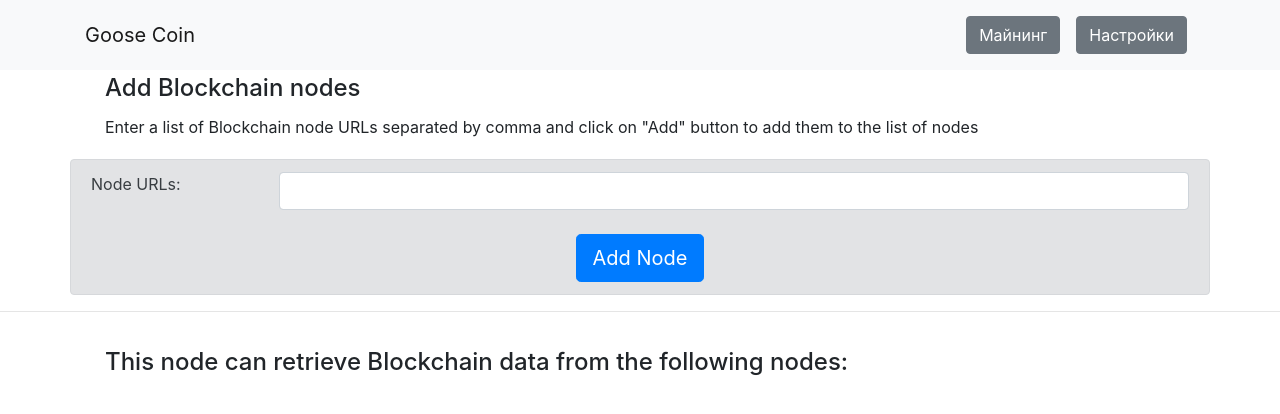
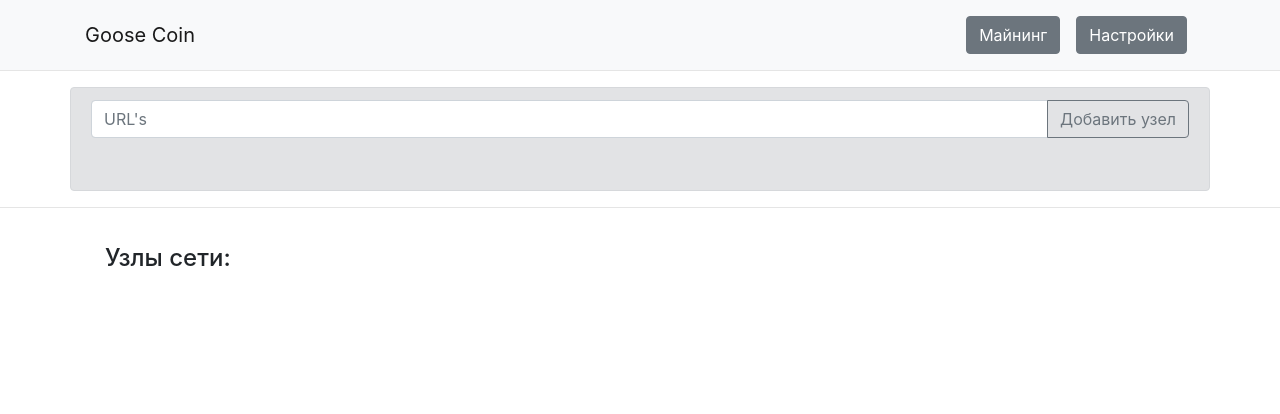
Before and after one commit to ruslaan7/GooseCoin, a Flask app: page /configure in a window 1280 px wide. Shown: the top 414 px of the page. Run offline with Flask 2, Linux system fonts and the light colour scheme; data that the repository does not hold is empty; some libraries are stand-ins or nearby versions.

Commit message:
Changed pages

```diff
--- a/blockchain/templates/configure.html
+++ b/blockchain/templates/configure.html
@@ -36,124 +36,80 @@
       </div>
     </nav>
 
+    <div class="container">
+    </div>
+    <hr>
+    <div class="container alert alert-secondary">
+      <form id="node_form">
+        <div class="row">
 
-    <!-- Add nodes -->
+        </div>
+        <div class="input-group mb-3">
+          <input type="text" name="nodes" id="nodes" rows="2" class="form-control" placeholder="URL's" aria-label="Recipient's username" aria-describedby="button-addon2">
+          <div class="input-group-append">
+            <input class="btn btn-outline-secondary" type="button" id="add_node_button" value="Добавить узел" id="button-addon2">
+          </div>
+        </div>
+        <br>
+      </form>
+    </div>
+    <hr>
+
     <div class="container">
       <div class="row">
         <div class="col-lg-12">
-
           <div class="card-body">
-            <h4 class="card-title">Add Blockchain nodes</h4>
-            <p class="card-text">Enter a list of Blockchain node URLs separated by comma and click on "Add" button to add them to the list of nodes</p>
+            <h4 class="card-title">Узлы сети:</h4>
           </div>
-
+        </div>
+        <div class="col-lg-12" id="list_nodes">
         </div>
       </div>
     </div>
 
-    <div class="container alert alert-secondary">
-      <form id="node_form">
-        <div class="row">
-          <label class="col-sm-2">Node URLs:</label>
-          <div class="col-sm-10">
-            <input type="text" name="nodes" id="nodes" rows="2" class="form-control">
-          </div>
-        </div>
 
-        <br>
-
-        <div class="row">
-          <div class="col-lg-12 text-center">
-            <input type="button" id="add_node_button" class="btn btn-primary btn-lg" value="Add Node">
-          </div>
-        </div>
-      </form>
-    </div>
-
-    <hr>
-
-    <!-- List of nodes -->
-    <div class="container">
-      <div class="row">
-
-        <div class="col-lg-12">
-          <div class="card-body">
-            <h4 class="card-title">This node can retrieve Blockchain data from the following nodes:</h4>
-          </div>
-        </div>
-
-        <div class="col-lg-12" id="list_nodes">
-
-        </div>
-
-      </div>
-    </div>
-
-    <!-- Bootstrap core JavaScript -->
     <script src="/static/vendor/jquery/jquery.min.js"></script>
     <script src="/static/vendor/bootstrap/js/bootstrap.bundle.min.js"></script>
     <script type="text/javascript" src="/static/vendor/DataTables/js/datatables.min.js"></script>
     <script src="/static/vendor/DataTables/js/ellipsis.js"></script>
 
-
     <script>
       $(function(){
-
           $("#add_node_button").click(function () {
             //console.log($('#confirmation_transaction_form').serialize());
-
             $.ajax({
               url: "/nodes/register",
               type: "POST",
               dataType : 'json',
               data: $('#node_form').serialize(),
               success: function(response){
-
                 console.log(response);
                 document.getElementById("nodes").value = "";
                 window.location.reload();
-
               },
               error: function(error){
                 console.log(error);
               }
             });
-
           });
-
 
         $.ajax({
           url: "/nodes/get",
           type: 'GET',
           success: function(response){
-
             console.log(response['nodes']);
             var node = "";
-
             for (i = 0; i < response['nodes'].length; i++) {
               //node = "<li>" + response['nodes'][i] + "</li>";
               node = "<li> <a href=http://" + response['nodes'][i] + ">" + response['nodes'][i] +"</a></li>";
               document.getElementById("list_nodes").innerHTML += node;
-
             };
-
           },
           error: function(error){
             console.log(error);
           }
         });
-
-
       })
-
-
-
-
-
     </script>
-
-
-
   </body>
-
 </html>
```
Also changed, not shown: blockchain/templates/index.html (+20 -30 lines).
